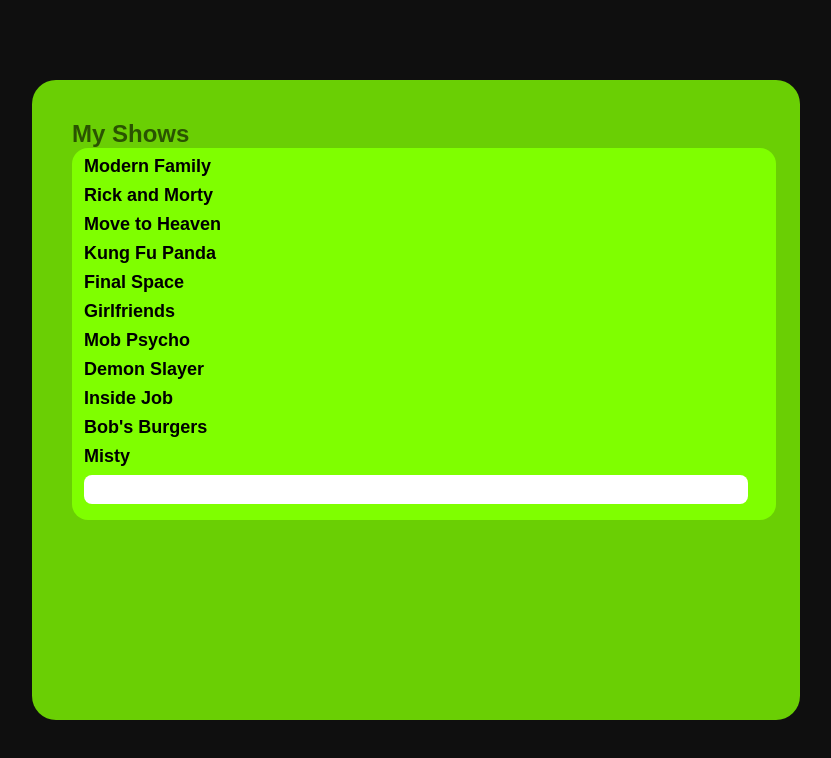
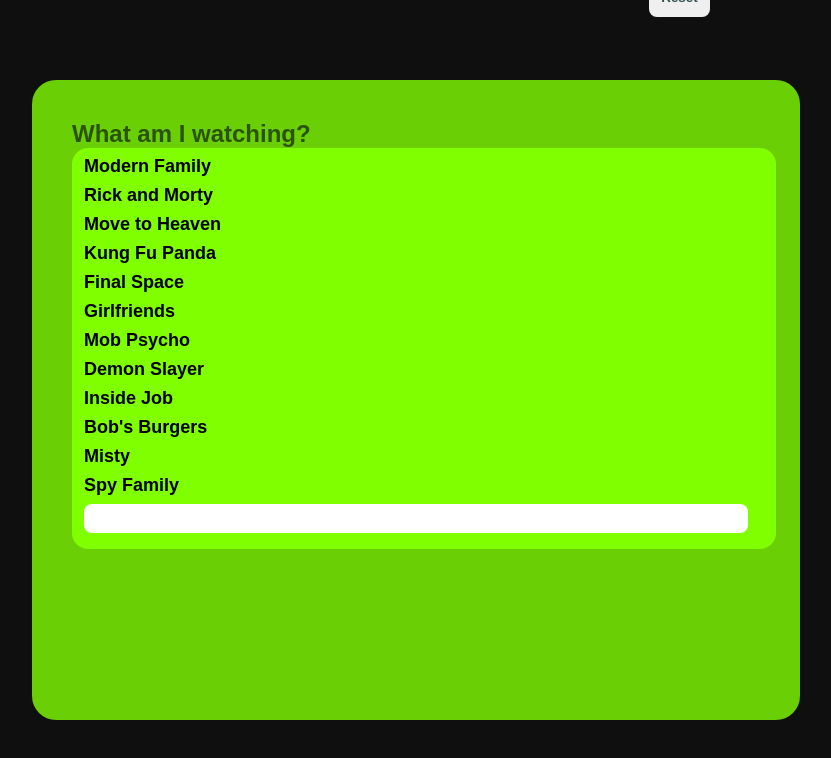
Before and after one commit to KokoBell/roster, a plain HTML site: page index.html in a window 1280 px wide. Shown: the whole page, without its empty margins (224-1055 px from the left). Drawn offline with Linux system fonts and the light colour scheme.

Commit message:
Upd: Add spy family to the shows

```diff
--- a/index.html
+++ b/index.html
@@ -11,7 +11,7 @@
 
 <body>
     <section id="showsSection">
-        <h1>My Shows</h1>
+        <h1>What am I watching?</h1>
         <ul id="showsList">
         </ul>
         <button id="clearStorageBtn">
--- a/script.js
+++ b/script.js
@@ -8,7 +8,8 @@ const defaultList = [{ 'name': 'Modern Family', 'url': 'https://soap2day.cc/Tczo
 { 'name': 'Demon Slayer', 'url': 'https://9anime.to/watch/demon-slayer-kimetsu-no-yaiba.6q67' },
 { 'name': 'Inside Job', 'url': 'https://www.netflix.com/watch/81148960' },
 { 'name': "Bob's Burgers", 'url': 'https://soap2day.cc/TczozMToiMTQ1fHwxMDUuMjI1LjEzLjE1M3x8MTY2ODcxNjY0NyI7.htmlI' },
-{ 'name': 'Misty', 'url': 'https://www.netflix.com/watch/81029907' }]
+{ 'name': 'Misty', 'url': 'https://www.netflix.com/watch/81029907' },
+{ 'name': 'Spy Family', 'url': 'https://9anime.to/watch/spy-x-family-part-2.vvvo6/ep-6' }]
 
 // Determine the current value of the list
 const createCurrentList = () => {
```
